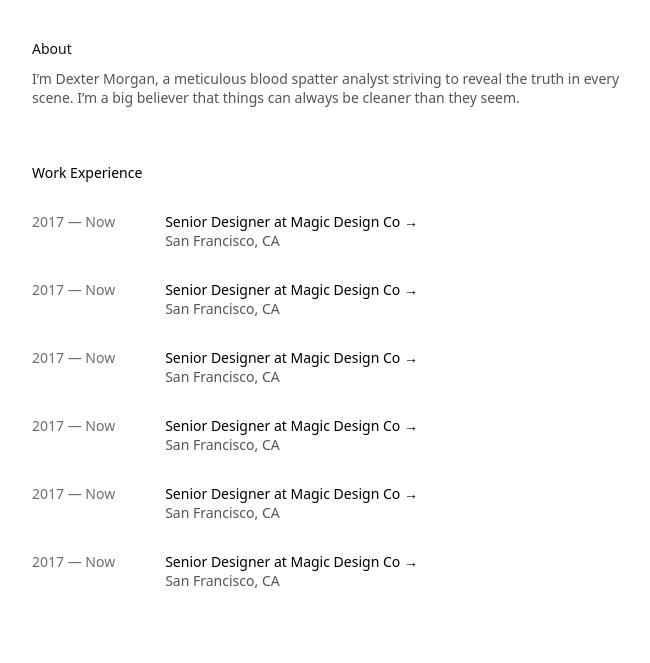
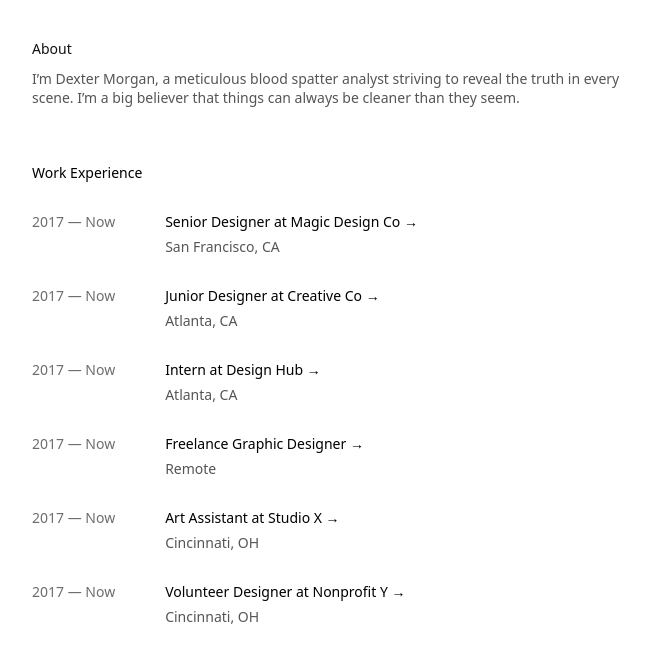
Before and after one commit to airbreak400/simple-portfolio-template, a plain HTML site: page index.html in a window 1280 px wide. Shown: the part 197-860 px from the top of the page, without its empty margins (308-958 px from the left). Drawn offline with Linux system fonts and the light colour scheme.

Commit message:
Work places

```diff
--- a/index.html
+++ b/index.html
@@ -65,8 +65,8 @@
               </div>
               <div class="between-city">
                 <div class="senoir">
-                  <p class="link">Senior Designer at Magic Design Co →</p>
-                  <p class="city">San Francisco, CA</p>
+                  <p class="link">Junior Designer at Creative Co →</p>
+                  <p class="city">Atlanta, CA</p>
                 </div>
               </div>
             </div>
@@ -78,8 +78,8 @@
               </div>
               <div class="between-city">
                 <div class="senoir">
-                  <p class="link">Senior Designer at Magic Design Co →</p>
-                  <p class="city">San Francisco, CA</p>
+                  <p class="link">Intern at Design Hub →</p>
+                  <p class="city">Atlanta, CA</p>
                 </div>
               </div>
             </div>
@@ -91,8 +91,8 @@
               </div>
               <div class="between-city">
                 <div class="senoir">
-                  <p class="link">Senior Designer at Magic Design Co →</p>
-                  <p class="city">San Francisco, CA</p>
+                  <p class="link">Freelance Graphic Designer →</p>
+                  <p class="city">Remote</p>
                 </div>
               </div>
             </div>
@@ -104,8 +104,8 @@
               </div>
               <div class="between-city">
                 <div class="senoir">
-                  <p class="link">Senior Designer at Magic Design Co →</p>
-                  <p class="city">San Francisco, CA</p>
+                  <p class="link">Art Assistant at Studio X →</p>
+                  <p class="city">Cincinnati, OH</p>
                 </div>
               </div>
             </div>
@@ -117,8 +117,8 @@
               </div>
               <div class="between-city">
                 <div class="senoir">
-                  <p class="link">Senior Designer at Magic Design Co →</p>
-                  <p class="city">San Francisco, CA</p>
+                  <p class="link">Volunteer Designer at Nonprofit Y →</p>
+                  <p class="city">Cincinnati, OH</p>
                 </div>
               </div>
             </div>
--- a/style.css
+++ b/style.css
@@ -161,10 +161,10 @@
   font-size: 14px;
 }
 
-.between-city {
+.senoir {
   display: flex;
   flex-direction: column;
-  gap: 10px;
+  gap: 6px;
 }
 
 .link {
```
